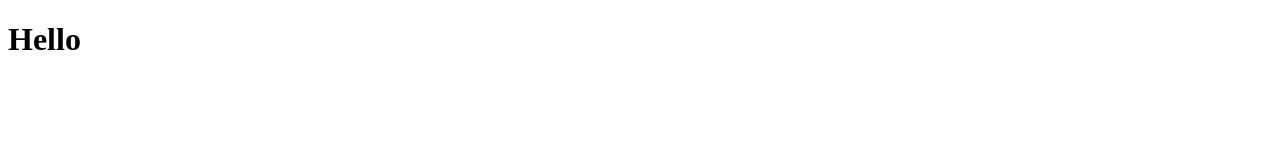
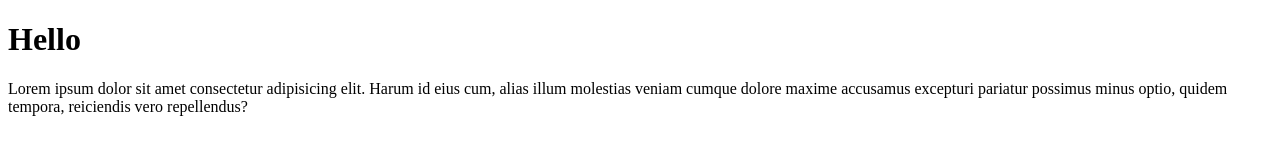
Before and after one commit to szgusti/torem, a plain HTML site: page index.html in a window 1280 px wide. Drawn offline with Linux system fonts and the light colour scheme.

Commit message:
Added new paragprahp

```diff
--- a/index.html
+++ b/index.html
@@ -5,6 +5,12 @@
     <meta name="viewport" content="width=device-width, initial-scale=1.0" />
     <title>Document</title>
     <h1>Hello</h1>
+    <p>
+      Lorem ipsum dolor sit amet consectetur adipisicing elit. Harum id eius
+      cum, alias illum molestias veniam cumque dolore maxime accusamus excepturi
+      pariatur possimus minus optio, quidem tempora, reiciendis vero
+      repellendus?
+    </p>
   </head>
   <body></body>
 </html>
```
